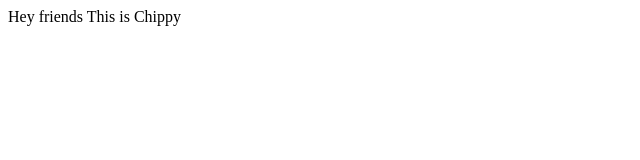
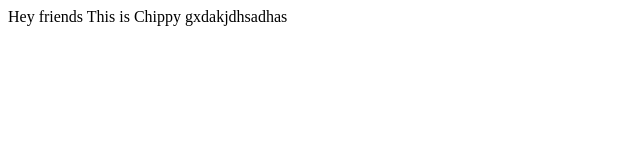
Before and after one commit to Chippy666/datewith-git--sample, a plain HTML site: page hey.html in a window 1280 px wide. Shown: the whole page, without its empty margins (0-640 px from the left). Drawn offline with Linux system fonts and the light colour scheme.

Commit message:
hey file again modified

```diff
--- a/hey.html
+++ b/hey.html
@@ -8,5 +8,6 @@
 <body>
     Hey friends
     This is Chippy
+    gxdakjdhsadhas
 </body>
 </html>
```
